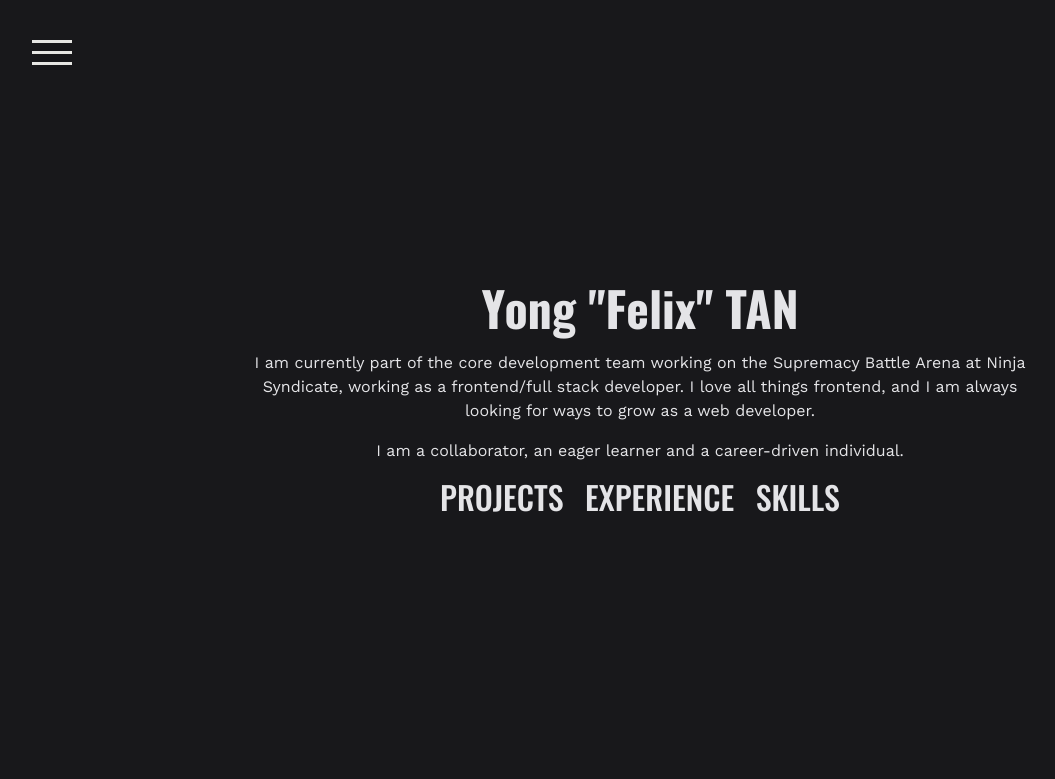
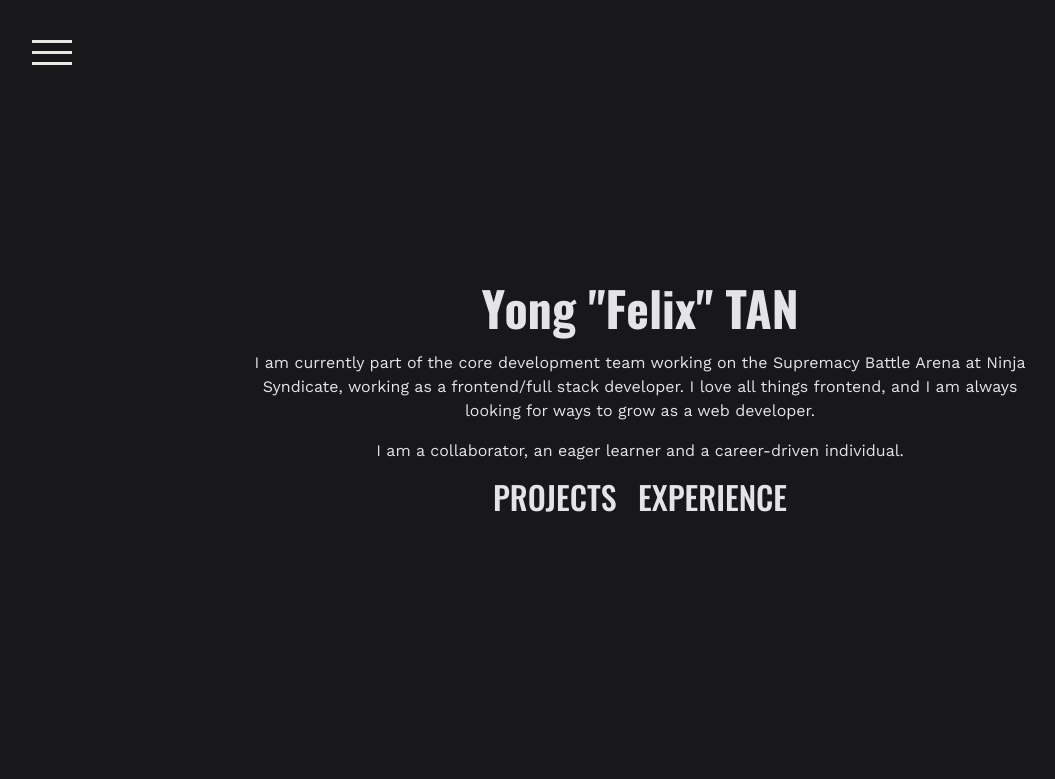
Before and after one commit to o2bomb/my-portfolio-2, a SvelteKit app: page / in a window 1280 px wide. Shown: the top 779 px of the page, without its empty margins (0-1055 px from the left). Built offline with nearby package versions, Linux system fonts and the light colour scheme.

Commit message:
Remove skills button

```diff
--- a/src/routes/+page.svelte
+++ b/src/routes/+page.svelte
@@ -24,7 +24,7 @@
         <div class="wrap">
             <Button sectionId="projects">Projects</Button>
             <Button sectionId="experience">Experience</Button>
-            <Button sectionId="skills">Skills</Button>
+            <!-- <Button sectionId="skills">Skills</Button> -->
         </div>
     </div>
 </section>
```
